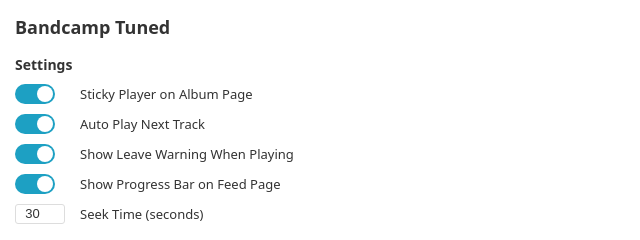
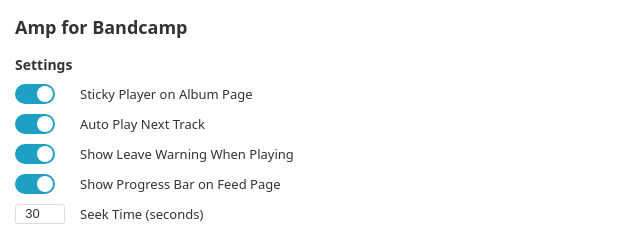
Before and after one commit to rafenden/amp-for-bandcamp, a website with bundled scripts: page src/popup/popup.html in a window 1280 px wide. Shown: the top 240 px of the page, 0-640 px from the left. Built offline with nearby package versions, Linux system fonts and the light colour scheme; some packages are replaced by stand-ins of ours.

Commit message:
chore: misc updates

```diff
--- a/src/popup/popup.html
+++ b/src/popup/popup.html
@@ -3,13 +3,13 @@
 <head>
   <meta charset="UTF-8">
   <meta name="viewport" content="width=device-width, initial-scale=1.0">
-  <title>Bandcamp Tuned</title>
+  <title>Amp for Bandcamp</title>
   <link rel="stylesheet" href="popup.css">
   <script src="../../vendor/browser-polyfill.min.js"></script>
   <script type="module" src="popup.js" defer></script>
 </head>
 <body>
-  <h1>Bandcamp Tuned</h1>
+  <h1>Amp for Bandcamp</h1>
 
   <fieldset class="settings">
     <legend>Settings</legend>
```
Also changed, not shown: manifest.json.
